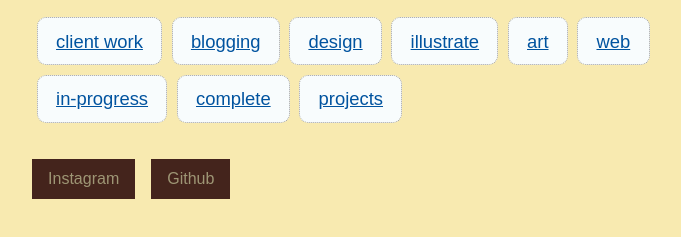
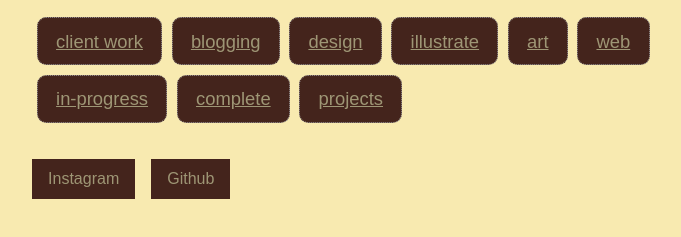
Before and after one commit to amagallon41/NewDigitalGarden, an Astro site: page /tags in a window 1280 px wide. Shown: the part 237-474 px from the top of the page, without its empty margins (268-949 px from the left). Built offline with nearby package versions, Linux system fonts and the light colour scheme; Astro itself is replaced by a stand-in of ours.

Commit message:
tag color

```diff
--- a/src/pages/tags/index.astro
+++ b/src/pages/tags/index.astro
@@ -13,7 +13,7 @@ const pageTitle = "Tag Index";
 </BaseLayout>
 <style>
   a {
-    color: #00539F;
+    color: #9e9675;
   }
 
   .tags {
@@ -27,6 +27,6 @@ const pageTitle = "Tag Index";
     border-radius: .5em;
     padding: .5em 1em;
     font-size: 1.15em;
-    background-color: #F8FCFD;
+    background-color: #44241c;
   }
 </style>
```
